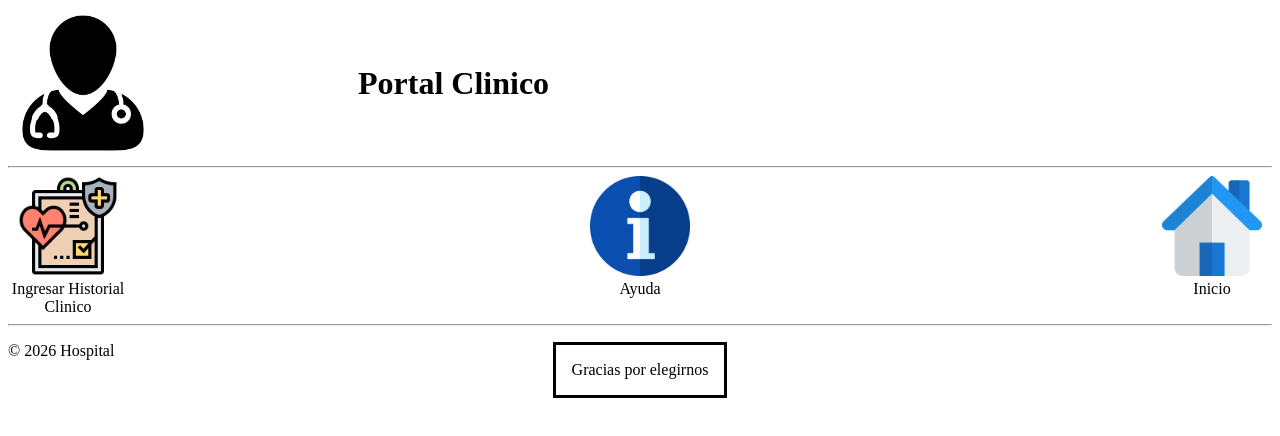
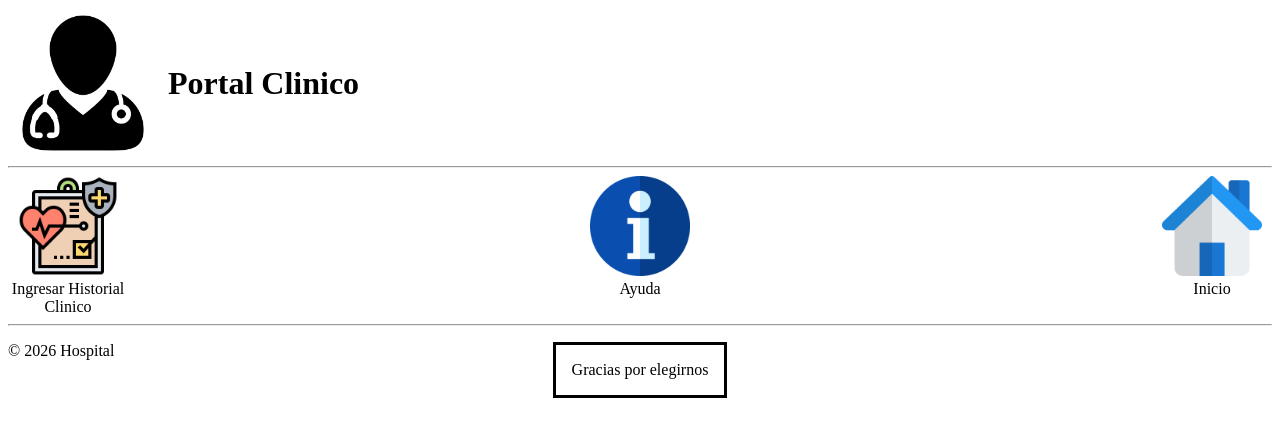
Before and after one commit to Arielalexander06/proyecto_hospital, a plain HTML site: page pages/portal_clinico.html in a window 1280 px wide. Drawn offline with Linux system fonts and the light colour scheme.

Commit message:
Update portal_clinico.html

```diff
--- a/pages/portal_clinico.html
+++ b/pages/portal_clinico.html
@@ -8,7 +8,7 @@
 </head>
 <body>
     <header>
-        <div style="display: flex;align-items: center; gap: 200px;">
+        <div style="display: flex;align-items: center; gap: 10px;">
             <img src="../imgs/asistencia-medica.png" alt="" width="150">
             <h1>Portal Clinico</h1>
         </div>
```
